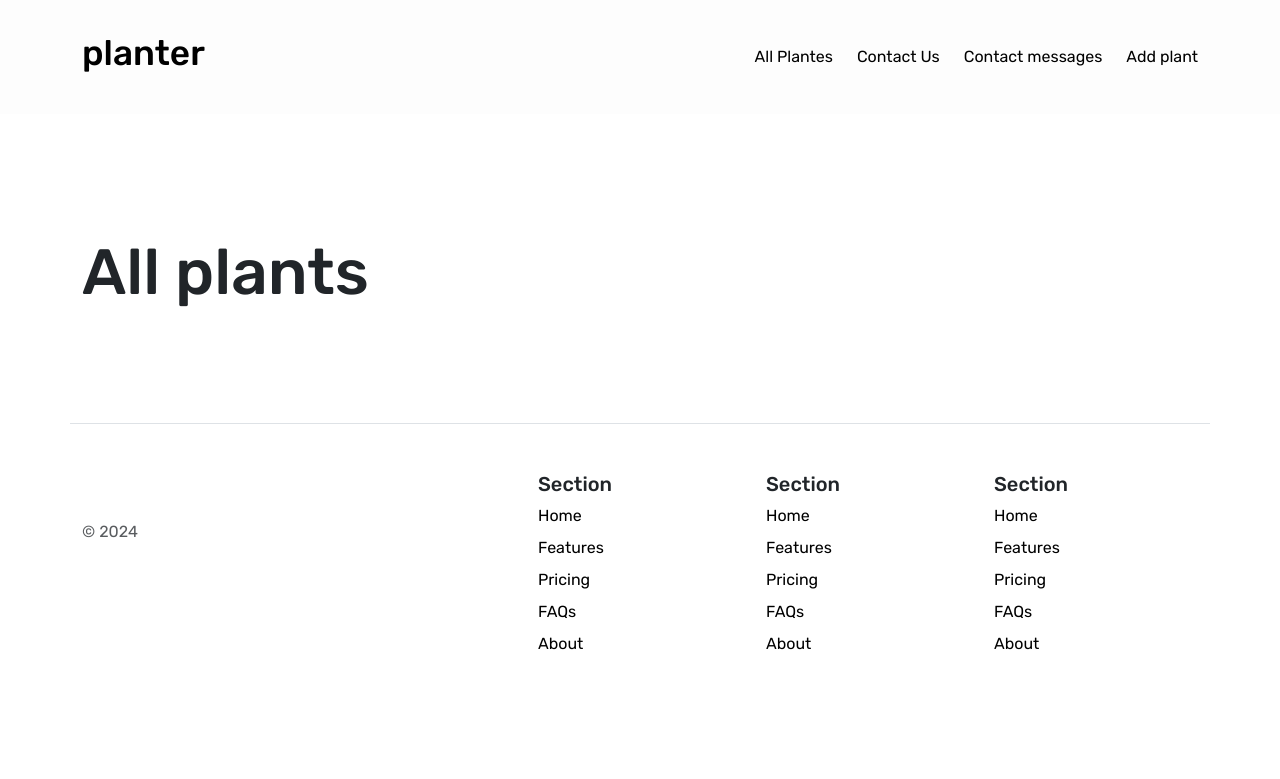
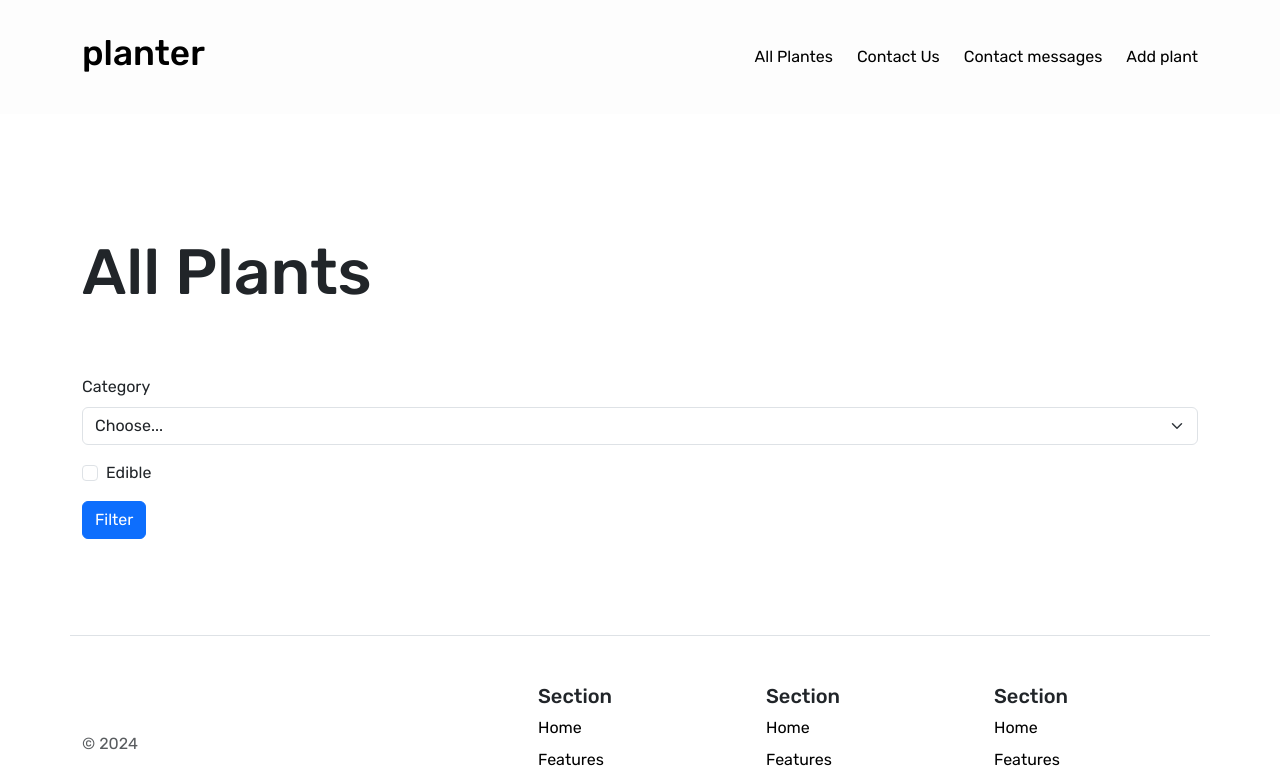
Before and after one commit to T-Python-June-24/LAB-ORM-PLANTEER-1, a Django app: page /plants/all/ in a window 1280 px wide. Shown: the top 779 px of the page. Before the commit the page ends 650 px from the top, so only its background shows below. Run offline with Django 5.2, Linux system fonts and the light colour scheme; data that the repository does not hold is empty.

Commit message:
added filtering in all plant page

```diff
--- a/Planteer/plants/templates/plants/all_plants.html
+++ b/Planteer/plants/templates/plants/all_plants.html
@@ -1,23 +1,41 @@
 {% extends 'main/base.html' %}
 
-{% block title %} all plants{% endblock %}
+{% block title %}All Plants{% endblock %}
 
 {% block content %}
-<h1>All plants</h1>
+<h1>All Plants</h1>
+
+<form method="get" action="{%url 'plants:all_plants'%}" class="mb-4">
+    <div class="mb-3">
+        <label for="category" class="form-label">Category</label>
+        <select class="form-select" name="category" id="category">
+            <option value="">Choose...</option>
+            <option value="vegetables">Vegetables</option>
+            <option value="fruits">Fruits</option>
+            <option value="herbs">Herbs</option>
+            <option value="flowers">Flowers</option>
+            <option value="trees">Trees</option>
+        </select>
+    </div>
+    <div class="mb-3">
+        <div class="form-check">
+            <input class="form-check-input" type="checkbox" id="isEdible" name="is_edible" value="True">
+            <label class="form-check-label" for="isEdible">Edible</label>
+        </div>
+    </div>
+    <button type="submit" class="btn btn-primary">Filter</button>
+</form>
+
 <div class="row mt-5 row-cols-1 row-cols-md-3 g-4">
-    <!-- name ,about,used_for,image,category,is_edible,created_at -->
-
-  {% for plant in Plants %}
+    {% for plant in Plants %}
     <div class="col">
         <div class="d-flex flex-column justify-content-start align-items-start h-100 p-4 shadow">
-            <img src="{{plant.image.url}}" class="w-100" >
-
-            <a href="{%url 'plants:plant_detail' plant.id%}"><h3>{{plant.name}}</h3></a>
-
-            <h5> {{plant.category}}</h5>
+            <img src="{{ plant.image.url }}" class="w-100">
+            <a href="{% url 'plants:plant_detail' plant.id %}"><h3>{{ plant.name }}</h3></a>
+            <h5>{{ plant.category }}</h5>
         </div>
     </div>
-  {% endfor %}
+    {% endfor %}
 </div>
 
 {% endblock %}
--- a/Planteer/plants/views.py
+++ b/Planteer/plants/views.py
@@ -3,12 +3,18 @@ from django.http import HttpRequest, HttpResponse
 from plants.models import Plant
 
 # Create your views here.
-
-def all_plants(request:HttpRequest):
-
+def all_plants(request):
     Plants = Plant.objects.all()
 
-    return render(request, 'plants/all_plants.html', {"Plants" : Plants} )
+    category = request.GET.get('category')
+    if category:
+        Plants = Plants.filter(category=category)
+
+    is_edible = request.GET.get('is_edible')
+    if is_edible:
+        Plants = Plants.filter(is_edible=(is_edible == 'True'))
+
+    return render(request, 'plants/all_plants.html', {'Plants': Plants})
 
 
 def add_plant(request: HttpRequest):
```
